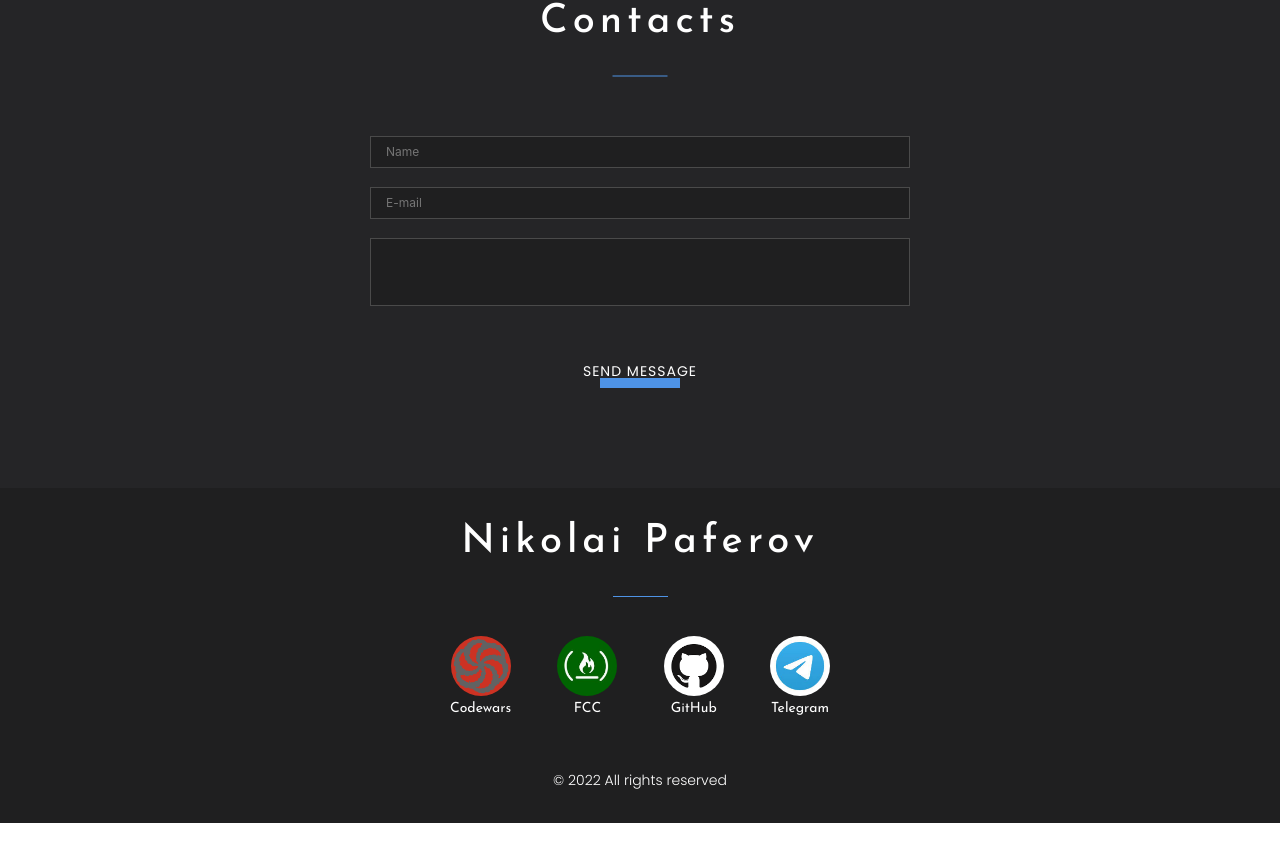
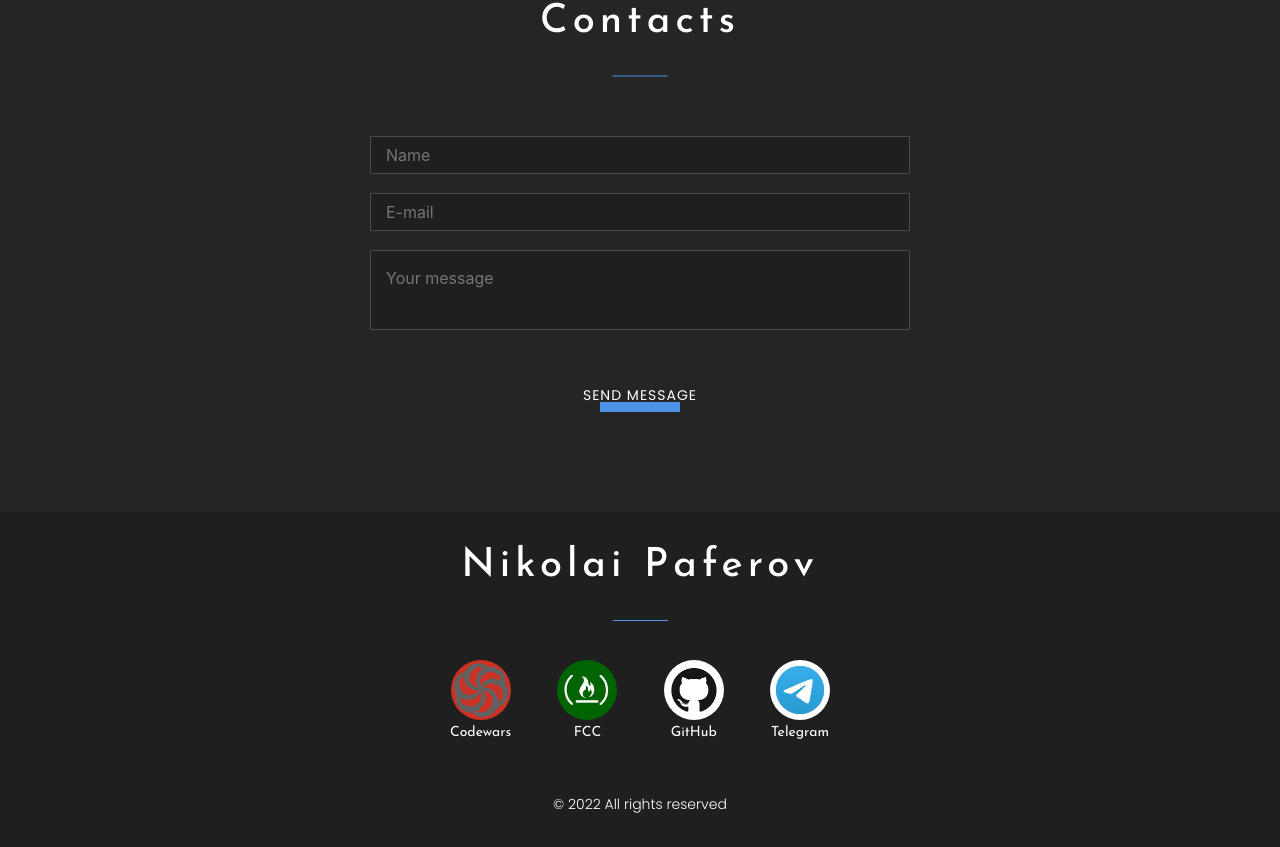
Before and after one commit to NickPaferov/portfolio, a React (Create React App) app: page / in a window 1280 px wide. Shown: the part 2332-3179 px from the top of the page. Before the commit the page ends 3155 px from the top, so only its background shows below. Built offline with nearby package versions, Linux system fonts and the light colour scheme.

Commit message:
portfolio (conditional rendering of Contacts)

```diff
--- a/package.json
+++ b/package.json
@@ -14,6 +14,7 @@
     "@types/react-dom": "^18.0.0",
     "@types/react-scroll": "^1.8.5",
     "@types/react-typing-effect": "^2.0.3",
+    "axios": "^1.2.0",
     "gh-pages": "^4.0.0",
     "node-sass": "^7.0.1",
     "react": "^18.1.0",
--- a/src/contacts/Contacts.module.scss
+++ b/src/contacts/Contacts.module.scss
@@ -17,6 +17,32 @@
         width: 100%;
       }
 
+      .offer {
+        @include flex(column, center, center, nowrap);
+
+        .notification {
+          @include flex(column, center, center, nowrap);
+          height: 195px;
+          width: 100%;
+          @include text(inherit, 16px, 1.5, 400);
+          border: 1px solid #4a4a4a;
+          box-sizing: border-box;
+          background-color: $bgColor;
+          color: #717175;
+          text-align: center;
+          margin-bottom: 19px;
+        }
+
+        button {
+          @extend .btn;
+          align-self: center;
+          background-color: transparent;
+          margin-top: 30px;
+          cursor: pointer;
+        }
+
+      }
+
       .contactForm {
         @include flex(column, flex-start, stretch, nowrap);
 
@@ -25,20 +51,19 @@
           background-color: $bgColor;
           border: 1px solid #4a4a4a;
           box-sizing: border-box;
-          @include text(inherit, 12px, 1.5, 400);
+          @include text(inherit, 16px, 1.5, 400);
           outline: none;
-          color: #495057;
+          color: #717175;
           margin-bottom: 1.2rem;
 
           &:-webkit-autofill {
             border: 1px solid #4a4a4a;
-            -webkit-text-fill-color: #495057;
-            -webkit-box-shadow: 0 0 0 1000px #252527 inset;
+            -webkit-text-fill-color: #717175;
+            -webkit-box-shadow: 0 0 0 1000px $bgColor inset;
             transition: background-color 5000s ease-in-out 0s;
 
             &focus {
               border: 2px solid $bgColor;
-
             }
           }
         }
--- a/src/contacts/Contacts.tsx
+++ b/src/contacts/Contacts.tsx
@@ -1,20 +1,36 @@
-import React from 'react';
+import React, {useState} from 'react';
 import style from './Contacts.module.scss'
 import Title from "../common/components/title/Title";
 import {Fade} from 'react-awesome-reveal';
 
 const Contacts = () => {
+
+    const [offer, setOffer] = useState(false)
+
     return (
         <div id={"contacts"} className={style.contactsBlock}>
             <div className={style.contactsContainer}>
                 <Title text={"Contacts"}/>
                 <Fade direction={"down"} className={style.fadeWrapper}>
-                    <form className={style.contactForm}>
-                        <input className={style.input} type={"text"} placeholder={"Name"}/>
-                        <input className={style.input} type={"email"} placeholder={"E-mail"}/>
-                        <textarea className={style.textarea} placeholder={"Your message"}> </textarea>
-                        <button type={"submit"}>Send message</button>
-                    </form>
+                    {offer
+                        ? <div className={style.offer}>
+                            <div className={style.notification}><span>Your message has been sent</span>
+                                <br/>
+                                <span>I will answer you when I find time</span>
+                            </div>
+                            <button onClick={() => setOffer(false)}>Ok</button>
+                        </div>
+                        : <form className={style.contactForm}>
+                            <input className={style.input} type={"text"} placeholder={"Name"}/>
+                            <input className={style.input} type={"email"} placeholder={"E-mail"}/>
+                            <textarea className={style.textarea} placeholder={"Your message"}/>
+                            <button type={"submit"}
+                                    onClick={(e) => {
+                                        e.preventDefault()
+                                        setOffer(true)
+                                    }}>Send message
+                            </button>
+                        </form>}
                 </Fade>
             </div>
         </div>
```
Also changed, not shown: 1 other file (tests, documents, lock files or other folders).
